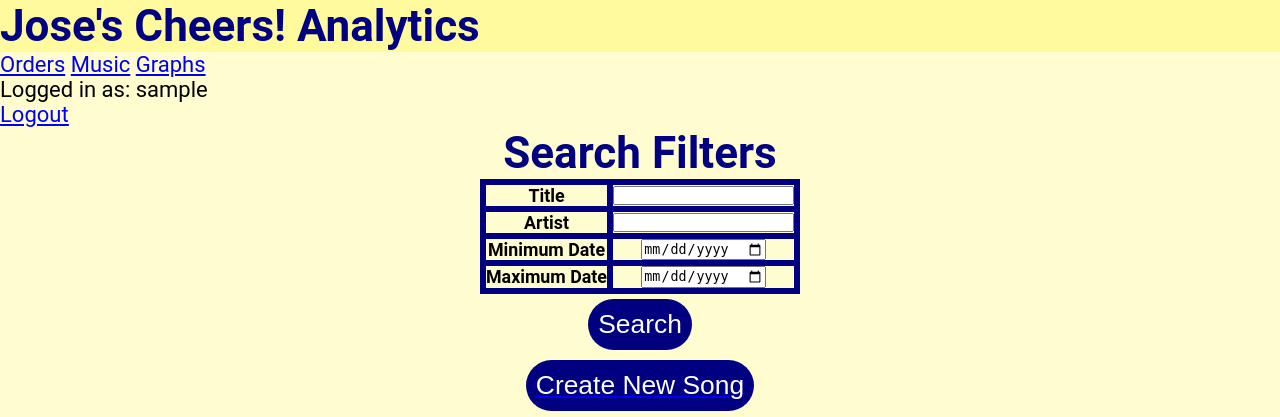
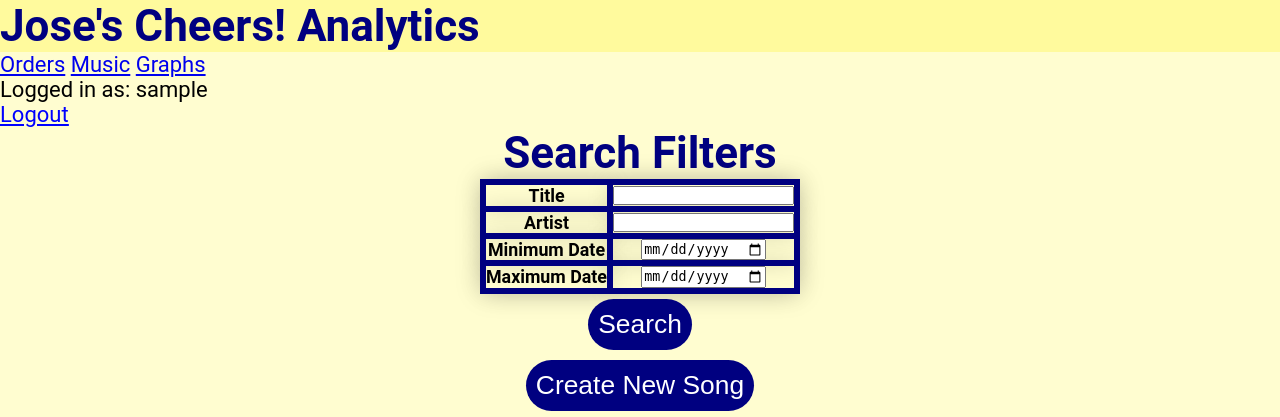
Before and after one commit to jmamusBU/cs412, a Django app: page /project/music/ in a window 1280 px wide. Shown: the top 417 px of the page. Run offline with Django 5.2, Linux system fonts and the light colour scheme; a user stored in the database is signed in; tables that the repository leaves empty hold one stand-in row (values such as "Sample post").

Commit message:
minor aesthetic changes

```diff
--- a/project/static/project/styles.css
+++ b/project/static/project/styles.css
@@ -67,6 +67,7 @@ table, th, td {
     text-align: center;
     font-size: 0.9em;
     padding: 0;
+    box-shadow: 0 0 25px rgba(0, 0, 0, 0.15);
 }
 
 
@@ -113,3 +114,12 @@ button {
     color: white;
     font-size: 1.2em;
 }
+
+button:hover {
+    background-color: #0000FF;
+}
+
+.anti-link {
+    text-decoration: none;
+    color: #000080;
+}
--- a/project/templates/project/music.html
+++ b/project/templates/project/music.html
@@ -10,7 +10,7 @@ Description: Template to show all music data with filtering options
 <div>
     {% include 'project/music_search.html'%}
 </div>
-<a href="{% url 'create_music' %}">
+<a class="anti-link"  href="{% url 'create_music' %}">
     <button>Create New Song</button>
 </a>
 <h2>All Music</h2>
--- a/project/templates/project/music_detail.html
+++ b/project/templates/project/music_detail.html
@@ -37,10 +37,10 @@ Description: Template to show all of the data for a single song
         </tr>
     </tbody>
 </table>
-<a href="{% url 'update_music' m.id %}">
+<a class="anti-link" href="{% url 'update_music' m.id %}">
     <button>Update</button>
 </a>
-<a href="{% url 'delete_music' m.id %}">
+<a class="anti-link" href="{% url 'delete_music' m.id %}">
     <button>Delete</button>
 </a>
 
--- a/project/templates/project/order_detail.html
+++ b/project/templates/project/order_detail.html
@@ -64,7 +64,7 @@ Description: Template to show all of the data for a single order
 
     </tbody>
 </table>
-<a href="{% url 'delete_order' o.id %}">
+<a class="anti-link" href="{% url 'delete_order' o.id %}">
     <button>Delete</button>
 </a>
 <br>
--- /dev/null
+++ b/project_url.txt
@@ -0,0 +1 @@
+https://project-jma-53102aa79a0f.herokuapp.com/project/
```
